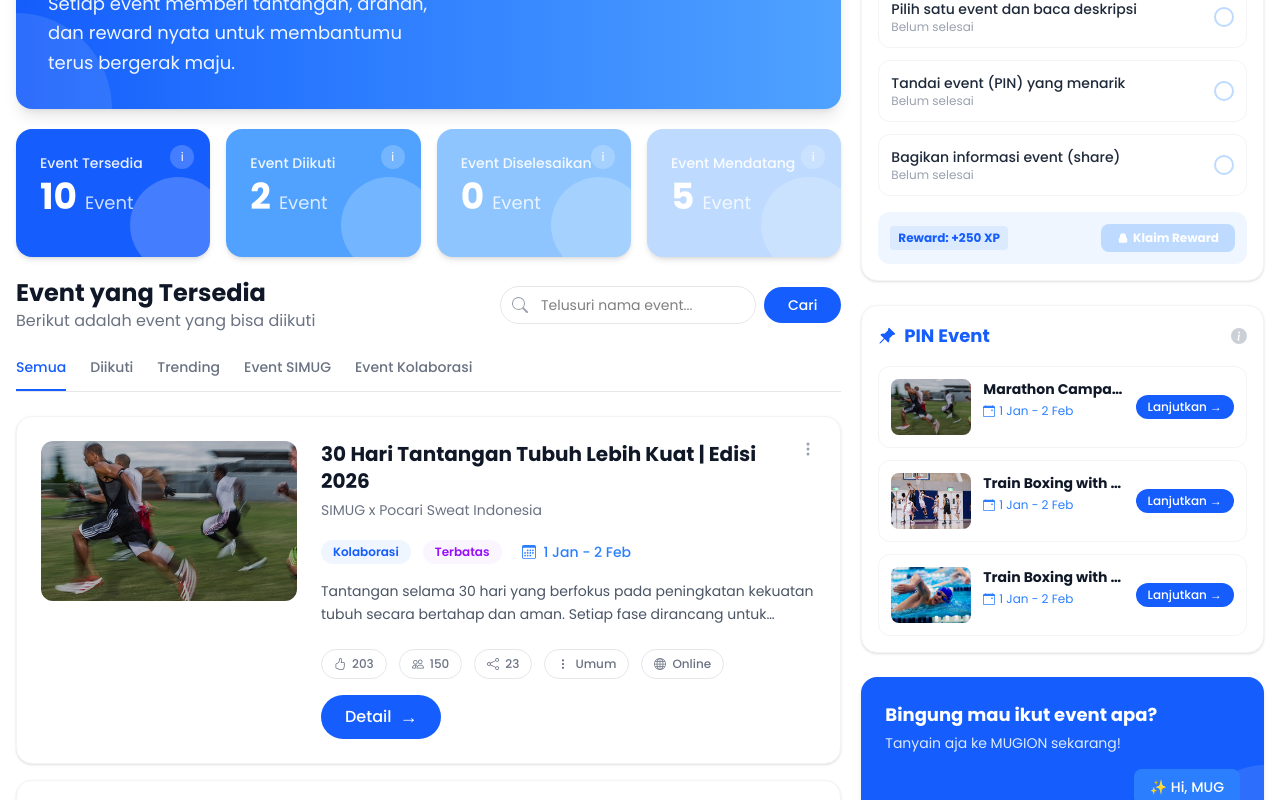
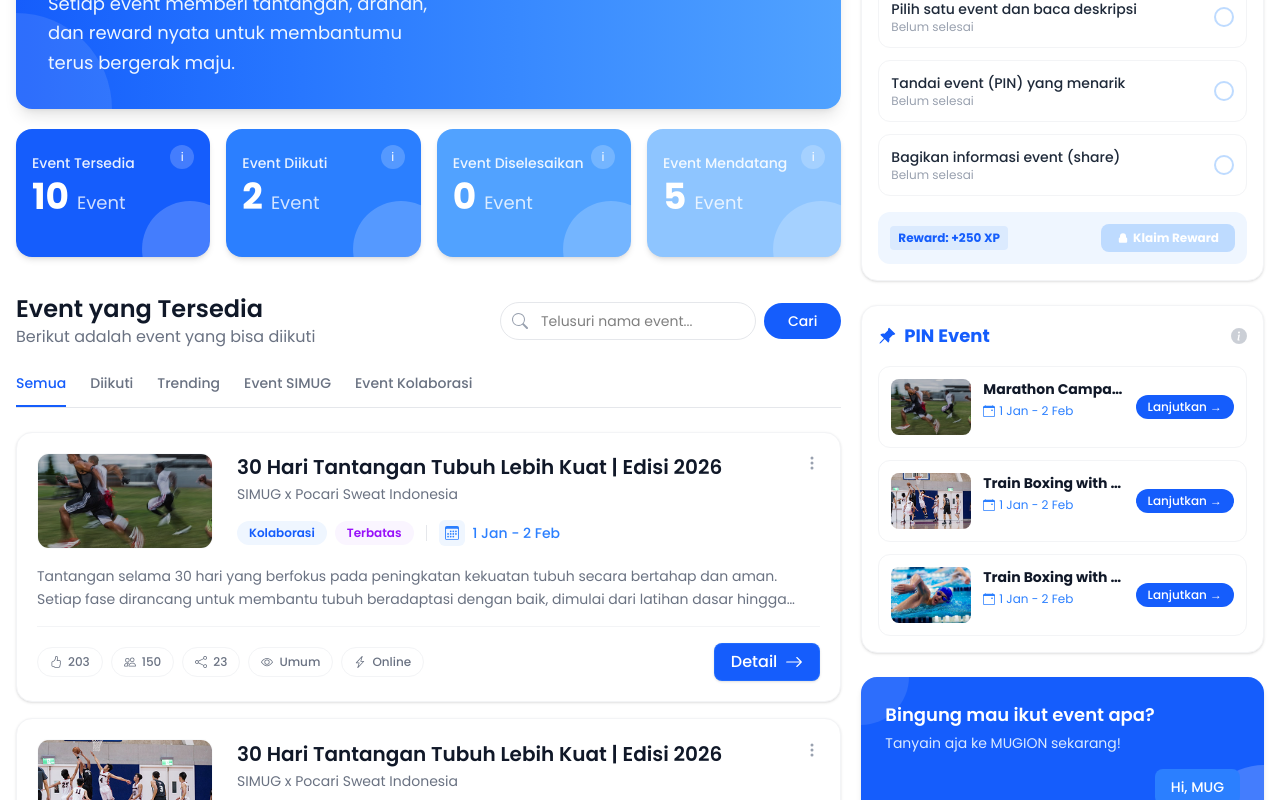
Before and after one commit to iqbalbayuaji/SiMug, a React (Vite) app: page /events in a window 1280 px wide. Shown: the part 260-1060 px from the top of the page. Built offline with nearby package versions, Linux system fonts and the light colour scheme; no server answers.

Commit message:
[+] Events Responsive

```diff
--- a/src/components/events/EventBanner.jsx
+++ b/src/components/events/EventBanner.jsx
@@ -2,18 +2,18 @@ import React from 'react';
 
 const EventBanner = () => {
     return (
-        <div className="bg-gradient-to-r from-blue-600 to-blue-400 rounded-2xl p-8 text-white mb-5 relative overflow-hidden shadow-lg">
+        <div className="bg-gradient-to-r from-blue-600 to-blue-400 rounded-2xl p-5 lg:p-8 text-white mb-5 relative overflow-hidden shadow-lg">
             {/* Background Decorative Circles */}
             <div className="absolute top-0 right-0 w-64 h-64 bg-white opacity-10 rounded-full translate-x-1/2 -translate-y-1/2"></div>
             <div className="absolute bottom-0 left-0 w-48 h-48 bg-white opacity-10 rounded-full -translate-x-1/2 translate-y-1/2"></div>
 
             <div className="relative z-10 max-w-2xl">
-                <h1 className="text-3xl font-bold mb-4">
+                <h1 className="lg:text-3xl text-xl font-semibold lg:font-bold mb-4">
                     Ikut Event, Buktikan Kemampuan,
                     <br />
                     dan Dapatkan Reward!
                 </h1>
-                <p className="text-blue-50 text-lg leading-relaxed">
+                <p className="text-blue-50 lg:text-lg text-sm leading-relaxed">
                     Setiap event memberi tantangan, arahan,
                     <br />
                     dan reward nyata untuk membantumu
--- a/src/components/events/EventCard.jsx
+++ b/src/components/events/EventCard.jsx
@@ -1,8 +1,17 @@
 import React from 'react';
-import { BsHandThumbsUp, BsPeople, BsShare, BsGeoAlt, BsGlobe, BsThreeDotsVertical, BsCalendar3 } from 'react-icons/bs';
+import {
+    BsHandThumbsUp,
+    BsPeople,
+    BsShare,
+    BsGeoAlt,
+    BsThreeDotsVertical,
+    BsCalendar3,
+    BsEye,
+    BsLightningCharge,
+    BsArrowRight
+} from 'react-icons/bs';
 
 const EventCard = ({ event }) => {
-    // Default data if not provided
     const {
         title = "30 Hari Tantangan Tubuh Lebih Kuat | Edisi 2026",
         sponsor = "SIMUG x Pocari Sweat Indonesia",
@@ -11,72 +20,84 @@ const EventCard = ({ event }) => {
         description = "Tantangan selama 30 hari yang berfokus pada peningkatan kekuatan tubuh secara bertahap dan aman. Setiap fase dirancang untuk membantu tubuh beradaptasi dengan baik...",
         tags = ["Kolaborasi", "Terbatas"],
         stats = { likes: 203, participants: 150, shares: 23 },
-        type = "Online", // or "Offline"
+        type = "Online",
         category = "Umum"
     } = event || {};
 
     return (
-        <div className="bg-white border border-gray-100 rounded-2xl p-6 mb-4 shadow-sm hover:shadow-md transition-shadow">
-            <div className="flex flex-col md:flex-row gap-6">
+        <div className="bg-white border border-gray-100 rounded-2xl p-4 sm:p-5 mb-4 shadow-sm hover:shadow-md transition-shadow">
+            {/* Top Row: Image and Header Info */}
+            <div className="flex flex-col sm:flex-row gap-4 sm:gap-6 mb-4 items-start sm:items-center">
                 {/* Image */}
-                <div className="w-full md:w-64 h-40 shrink-0 rounded-xl overflow-hidden bg-gray-200">
-                    {image ? <img src={image} alt={title} className="w-full h-full object-cover" /> : <div className="w-full h-full bg-gray-200 flex items-center justify-center text-gray-400">Image</div>}
+                <div className="w-full sm:w-44 h-48 sm:h-24 shrink-0 rounded-xl overflow-hidden bg-gray-100 border border-gray-50">
+                    <img src={image} alt={title} className="w-full h-full object-cover" />
                 </div>
 
-                {/* Content */}
-                <div className="flex-1">
-                    <div className="flex justify-between items-start mb-2">
-                        <div>
-                            <h3 className="text-xl font-bold text-gray-900 mb-1 leading-snug">{title}</h3>
-                            <p className="text-gray-500 text-sm mb-3">{sponsor}</p>
-                        </div>
-                        <button className="text-gray-400 hover:text-gray-600">
+                {/* Header Info */}
+                <div className="flex-1 min-w-0 w-full">
+                    <div className="flex justify-between items-start">
+                        <h3 className="text-lg sm:text-xl font-semibold text-gray-900 mb-1 leading-tight line-clamp-1">{title}</h3>
+                        <button className="text-gray-400 hover:text-gray-600 shrink-0 ml-4">
                             <BsThreeDotsVertical />
                         </button>
                     </div>
+                    <p className="text-gray-500 text-sm mb-3 sm:mb-4">{sponsor}</p>
 
-                    {/* Tags & Date */}
-                    <div className="flex flex-wrap items-center gap-3 mb-4">
+                    {/* Tags & Date Row */}
+                    <div className="flex flex-wrap items-center px-1 lg:px-0 justify-between sm:justify-start gap-2 w-full">
+                        <div className="flex flex-wrap gap-2">
                             {tags.map((tag, i) => (
-                            <span key={i} className={`px-3 py-1 text-xs font-semibold rounded-full ${tag === 'Kolaborasi' ? 'bg-blue-50 text-blue-600' : 'bg-purple-50 text-purple-600'}`}>
+                                <span
+                                    key={i}
+                                    className={`px-3 py-1 text-xs font-semibold rounded-full ${tag === 'Kolaborasi' ? 'bg-blue-50 text-blue-600' : 'bg-purple-50 text-purple-600'
+                                        }`}
+                                >
                                     {tag}
                                 </span>
                             ))}
-                        <div className="flex items-center text-blue-500 text-sm font-medium ml-2">
-                            <BsCalendar3 className="mr-2" />
-                            {date}
+                        </div>
+                        <div className="hidden sm:block h-4 w-px bg-gray-200 mx-1"></div>
+                        <div className="flex items-center text-blue-500 text-sm font-medium gap-2">
+                            <div className="hidden lg:block bg-blue-50 p-1.5 rounded-md text-blue-500">
+                                <BsCalendar3 size={14} />
+                            </div>
+                            <span>{date}</span>
+                        </div>
+                    </div>
                 </div>
             </div>
 
-                    <p className="text-gray-600 text-sm mb-6 leading-relaxed line-clamp-2">
+            {/* Middle Row: Description */}
+            <p className="text-gray-500 text-sm leading-relaxed line-clamp-2">
                 {description}
             </p>
 
-                    {/* Footer Stats & Action */}
-                    <div className="flex flex-wrap justify-between items-end gap-4">
-                        <div className="flex items-center gap-3">
-                            <div className="flex items-center gap-1.5 px-3 py-1.5 border border-gray-200 rounded-full text-gray-500 text-xs font-medium">
+            {/* Separator */}
+            <div className="border-t border-gray-100 my-4"></div>
+
+            {/* Bottom Row: Stats and Action */}
+            <div className="flex flex-col sm:flex-row items-stretch sm:items-center justify-between gap-4">
+                <div className="flex items-center flex-wrap gap-2">
+                    <div className="flex items-center gap-1.5 px-3 py-1.5 border border-gray-100 rounded-full text-gray-500 text-xs font-medium bg-white">
                         <BsHandThumbsUp /> {stats.likes}
                     </div>
-                            <div className="flex items-center gap-1.5 px-3 py-1.5 border border-gray-200 rounded-full text-gray-500 text-xs font-medium">
+                    <div className="flex items-center gap-1.5 px-3 py-1.5 border border-gray-100 rounded-full text-gray-500 text-xs font-medium bg-white">
                         <BsPeople /> {stats.participants}
                     </div>
-                            <div className="flex items-center gap-1.5 px-3 py-1.5 border border-gray-200 rounded-full text-gray-500 text-xs font-medium">
+                    <div className="flex items-center gap-1.5 px-3 py-1.5 border border-gray-100 rounded-full text-gray-500 text-xs font-medium bg-white">
                         <BsShare /> {stats.shares}
                     </div>
-                            <div className="flex items-center gap-1.5 px-3 py-1.5 border border-gray-200 rounded-full text-gray-500 text-xs font-medium">
-                                <BsThreeDotsVertical /> {category}
+                    <div className="flex items-center gap-1.5 px-3 py-1.5 border border-gray-100 rounded-full text-gray-500 text-xs font-medium bg-white">
+                        <BsEye /> {category}
                     </div>
-                            <div className="flex items-center gap-1.5 px-3 py-1.5 border border-gray-200 rounded-full text-gray-500 text-xs font-medium">
-                                {type === 'Online' ? <BsGlobe /> : <BsGeoAlt />} {type}
+                    <div className="flex items-center gap-1.5 px-3 py-1.5 border border-gray-100 rounded-full text-gray-500 text-xs font-medium bg-white">
+                        {type === 'Online' ? <BsLightningCharge /> : <BsGeoAlt />} {type}
                     </div>
                 </div>
 
-                        <button className="bg-blue-600 hover:bg-blue-700 text-white px-6 py-2 rounded-full font-medium transition-colors flex items-center gap-2">
-                            Detail <span className="text-lg">→</span>
+                <button className="cursor-pointer bg-blue-600 hover:bg-blue-600 text-white px-4 py-1.5 rounded-lg font-medium transition-all flex justify-center items-center gap-2 shadow-sm border border-blue-400/20 w-full sm:w-auto">
+                    Detail <BsArrowRight size={18} />
                 </button>
-                    </div>
-                </div>
             </div>
         </div>
     );
--- a/src/components/events/EventList.jsx
+++ b/src/components/events/EventList.jsx
@@ -1,11 +1,25 @@
-import React, { useState } from 'react';
-import { BsSearch } from 'react-icons/bs';
+import React, { useState, useEffect } from 'react';
+import { BsSearch, BsPinAngleFill, BsX } from 'react-icons/bs';
 import EventCard from './EventCard';
+import PinEvent from './PinEvent';
 import Event1 from '../../assets/images/event1.png';
 import Event2 from '../../assets/images/event2.png';
 
 const EventList = () => {
     const [activeTab, setActiveTab] = useState('Semua');
+    const [showPinPopup, setShowPinPopup] = useState(false);
+
+    // Prevent scrolling when popup is open
+    useEffect(() => {
+        if (showPinPopup) {
+            document.body.style.overflow = 'hidden';
+        } else {
+            document.body.style.overflow = 'unset';
+        }
+        return () => {
+            document.body.style.overflow = 'unset';
+        };
+    }, [showPinPopup]);
 
     const tabs = ['Semua', 'Diikuti', 'Trending', 'Event SIMUG', 'Event Kolaborasi'];
 
@@ -14,9 +28,9 @@ const EventList = () => {
             id: 1,
             title: "30 Hari Tantangan Tubuh Lebih Kuat | Edisi 2026",
             sponsor: "SIMUG x Pocari Sweat Indonesia",
-            image: Event1, // Placeholder
+            image: Event1,
             date: "1 Jan - 2 Feb",
-            description: "Tantangan selama 30 hari yang berfokus pada peningkatan kekuatan tubuh secara bertahap dan aman. Setiap fase dirancang untuk membantu tubuh beradaptasi dengan baik...",
+            description: "Tantangan selama 30 hari yang berfokus pada peningkatan kekuatan tubuh secara bertahap dan aman. Setiap fase dirancang untuk membantu tubuh beradaptasi dengan baik, dimulai dari latihan dasar hingga kombinasi gerakan yang lebih menantang. Event ini cocok bagi kamu yang ingin membangun kekuatan...",
             tags: ["Kolaborasi", "Terbatas"],
             stats: { likes: 203, participants: 150, shares: 23 },
             type: "Online",
@@ -26,7 +40,7 @@ const EventList = () => {
             id: 2,
             title: "30 Hari Tantangan Tubuh Lebih Kuat | Edisi 2026",
             sponsor: "SIMUG x Pocari Sweat Indonesia",
-            image: Event2, // Placeholder
+            image: Event2,
             date: "1 Jan - 2 Feb",
             description: "Tantangan selama 30 hari yang berfokus pada peningkatan kekuatan tubuh secara bertahap dan aman...",
             tags: ["Kolaborasi", "Terbatas"],
@@ -39,11 +53,20 @@ const EventList = () => {
     return (
         <div className="bg-white rounded-2xl p-0">
             <div className="flex flex-col md:flex-row justify-between items-start md:items-center mb-6 gap-4">
-                <div>
-                    <h2 className="text-2xl font-bold text-gray-900">Event yang Tersedia</h2>
-                    <p className="text-gray-500">Berikut adalah event yang bisa diikuti</p>
+                <div className="flex justify-between items-start w-full md:w-auto md:block">
+                    <div>
+                        <h2 className="text-2xl font-semibold text-gray-900">Event yang Tersedia</h2>
+                        <p className="text-gray-500">Berikut adalah event yang bisa diikuti</p>
+                    </div>
+                    <div className="md:hidden">
+                        <button
+                            onClick={() => setShowPinPopup(true)}
+                            className="cursor-pointer bg-white border border-gray-200 p-3 rounded-full text-blue-600 shadow-sm active:scale-95 transition-transform"
+                        >
+                            <BsPinAngleFill size={20} />
+                        </button>
+                    </div>
                 </div>
-
                 <div className="flex items-center gap-2 w-full md:w-auto">
                     <div className="relative w-full md:w-64">
                         <BsSearch className="absolute left-3 top-1/2 -translate-y-1/2 text-gray-400" />
@@ -53,7 +76,7 @@ const EventList = () => {
                             className="w-full pl-10 pr-4 py-2 border border-gray-200 rounded-full focus:outline-none focus:ring-2 focus:ring-blue-500 text-sm"
                         />
                     </div>
-                    <button className="bg-blue-600 text-white px-6 py-2 rounded-full text-sm font-medium hover:bg-blue-700 transition-colors">
+                    <button className="cursor-pointer bg-blue-600 text-white px-6 py-2 rounded-full text-sm font-medium hover:bg-blue-700 transition-colors">
                         Cari
                     </button>
                 </div>
@@ -66,7 +89,7 @@ const EventList = () => {
                         <button
                             key={tab}
                             onClick={() => setActiveTab(tab)}
-                            className={`pb-3 text-sm font-medium transition-colors border-b-2 ${activeTab === tab
+                            className={`cursor-pointer pb-3 text-sm font-medium transition-colors border-b-2 ${activeTab === tab
                                 ? 'border-blue-600 text-blue-600'
                                 : 'border-transparent text-gray-500 hover:text-gray-700 hover:border-gray-300'
                                 }`}
@@ -83,6 +106,15 @@ const EventList = () => {
                     <EventCard key={event.id} event={event} />
                 ))}
             </div>
+
+            {/* Mobile Pin Popup */}
+            {showPinPopup && (
+                <div className="fixed inset-0 bg-black/50 z-50 flex items-center justify-center p-4 md:hidden animate-fade-in" onClick={() => setShowPinPopup(false)}>
+                    <div className="w-full max-w-sm relative animate-slide-up" onClick={e => e.stopPropagation()}>
+                        <PinEvent className="shadow-2xl !mb-0" onClose={() => setShowPinPopup(false)} />
+                    </div>
+                </div>
+            )}
         </div>
     );
 };
--- a/src/components/events/EventSidebar.jsx
+++ b/src/components/events/EventSidebar.jsx
@@ -1,8 +1,7 @@
-import React from 'react';
 import { BsInfoCircleFill, BsPinAngleFill, BsCalendarEvent, BsArrowRight } from 'react-icons/bs';
-import Event1 from '../../assets/images/event1.png';
-import Event2 from '../../assets/images/event2.png';
-import Event3 from '../../assets/images/event3.png';
+import { motion } from 'framer-motion';
+import PinEvent from './PinEvent';
+
 
 const DailyGrind = () => {
     const tasks = [
@@ -49,54 +48,27 @@ const DailyGrind = () => {
     );
 };
 
-const PinEventItem = ({ image, title, date }) => (
-    <div className="flex gap-3 bg-white border border-gray-100 p-3 rounded-xl hover:shadow-sm transition-shadow">
-        <div className="w-20 h-14 bg-gray-200 rounded-lg overflow-hidden shrink-0">
-            {image ? <img src={image} alt={title} className="w-full h-full object-cover" /> : <div className="w-full h-full bg-gray-300"></div>}
-        </div>
-        <div className="flex-1 min-w-0">
-            <h4 className="text-sm font-bold text-gray-900 truncate">{title}</h4>
-            <div className="flex items-center text-xs text-blue-500 mt-1">
-                <BsCalendarEvent className="mr-1" />
-                {date}
-            </div>
-        </div>
-        <button className="bg-blue-600 text-white text-xs font-medium px-3 py-1 rounded-full h-fit self-center">
-            Lanjutkan →
-        </button>
-    </div>
-);
 
-const PinEvent = () => {
-    return (
-        <div className="bg-white border border-gray-100 rounded-2xl p-4 mb-6 shadow-sm">
-            <div className="flex justify-between items-center mb-4 text-blue-600">
-                <div className="flex items-center gap-2 font-bold text-lg">
-                    <BsPinAngleFill /> PIN Event
-                </div>
-                <BsInfoCircleFill className="opacity-50 text-gray-400" />
-            </div>
-            <div className="space-y-3">
-                <PinEventItem title="Marathon Campaign Kota..." date="1 Jan - 2 Feb" image={Event1} />
-                <PinEventItem title="Train Boxing with Coach..." date="1 Jan - 2 Feb" image={Event2} />
-                <PinEventItem title="Train Boxing with Coach..." date="1 Jan - 2 Feb" image={Event3} />
-            </div>
-        </div>
-    );
-};
+
 
 const EventPromo = () => {
     return (
-        <div className="bg-blue-600 rounded-2xl p-6 text-white relative overflow-hidden shadow-md">
-            <div className="absolute right-0 bottom-0 w-32 h-32 bg-white opacity-10 rounded-full translate-x-1/2 translate-y-1/2"></div>
+        <motion.div
+            whileHover={{ y: -3, scale: 1.00 }}
+            transition={{ type: "spring", stiffness: 300, damping: 20 }}
+            className="cursor-pointer bg-blue-600 rounded-2xl p-6 text-white relative overflow-hidden shadow-md group"
+        >
+            <div className="absolute left-0 top-0 w-24 h-24 bg-white opacity-10 rounded-full -translate-x-1/2 -translate-y-1/2 transition-transform duration-300 group-hover:scale-130"></div>
+            <div className="absolute right-0 bottom-0 w-32 h-32 bg-white opacity-20 rounded-full translate-x-1/2 translate-y-1/2 transition-transform duration-300 group-hover:scale-130"></div>
+
             <div className="relative z-10">
-                <h3 className="text-lg font-bold mb-1">Bingung mau ikut event apa?</h3>
+                <h3 className="text-lg font-semibold mb-1">Bingung mau ikut event apa?</h3>
                 <p className="text-blue-100 text-sm mb-4">Tanyain aja ke MUGION sekarang!</p>
-                <button className="bg-blue-500 hover:bg-blue-400 text-white px-4 py-2 rounded-lg text-sm font-medium flex items-center gap-2 transition-colors w-fit ml-auto">
-                    ✨ Hi, MUG
+                <button className="cursor-pointer bg-blue-500 hover:bg-blue-400 text-white px-4 py-2 rounded-lg text-sm font-medium flex items-center gap-2 transition-colors w-fit ml-auto">
+                    Hi, MUG
                 </button>
             </div>
-        </div>
+        </motion.div>
     );
 };
 
--- a/src/components/events/EventStats.jsx
+++ b/src/components/events/EventStats.jsx
@@ -3,16 +3,16 @@ import { BsCalendarEvent, BsCheckCircleFill, BsClockHistory, BsGraphUp } from 'r
 
 const StatCard = ({ title, count, icon: Icon, colorClass }) => {
     return (
-        <div className={`rounded-2xl p-6 text-white relative overflow-hidden h-32 flex flex-col justify-between shadow-md ${colorClass}`}>
+        <div className={`snap-center flex-shrink-0 w-[50%] md:w-full h-25 md:h-32 rounded-2xl lg:py-6 py-4 px-4 text-white relative overflow-hidden flex flex-col justify-between shadow-md ${colorClass}`}>
             {/* Decorative circle */}
-            <div className="absolute -right-4 -bottom-4 w-24 h-24 bg-white opacity-20 rounded-full"></div>
-            <div className="absolute top-4 right-4 w-6 h-6 bg-white/20 rounded-full flex items-center justify-center">
+            <div className="absolute lg:-right-7 lg:-bottom-10 -right-9 -bottom-11 w-24 h-24 bg-white opacity-20 rounded-full"></div>
+            <div className="hidden lg:flex absolute top-4 right-4 w-6 h-6 bg-white/20 rounded-full flex items-center justify-center">
                 <span className="text-white text-xs font-serif">i</span>
             </div>
 
             <div className="relative z-10">
-                <h3 className="text-sm font-medium mb-1 opacity-90">{title}</h3>
-                <div className="text-4xl font-bold flex items-baseline gap-2">
+                <h3 className="text-sm font-medium lg:mb-1 mb-3 opacity-90">{title}</h3>
+                <div className="lg:text-4xl text-2xl font-semibold lg:font-bold flex items-baseline gap-2">
                     {count}
                     <span className="text-lg font-normal opacity-80">Event</span>
                 </div>
@@ -26,27 +26,27 @@ const EventStats = () => {
         {
             title: 'Event Tersedia',
             count: 10,
-            colorClass: 'bg-blue-600', // Approximate color
+            colorClass: 'bg-blue-600',
         },
         {
             title: 'Event Diikuti',
             count: 2,
-            colorClass: 'bg-blue-400', // Lighter blue
+            colorClass: 'bg-blue-500',
         },
         {
             title: 'Event Diselesaikan',
             count: 0,
-            colorClass: 'bg-blue-300', // Even lighter
+            colorClass: 'bg-blue-400',
         },
         {
             title: 'Event Mendatang',
             count: 5,
-            colorClass: 'bg-blue-200', // Lightest
+            colorClass: 'bg-blue-300',
         },
     ];
 
     return (
-        <div className="grid grid-cols-1 md:grid-cols-2 lg:grid-cols-4 gap-4 mb-5">
+        <div className="flex overflow-x-auto lg:pb-4 gap-4 snap-x snap-mandatory scrollbar-hide md:grid md:grid-cols-2 lg:grid-cols-4 md:overflow-visible md:pb-0 mb-5">
             {stats.map((stat, index) => (
                 <StatCard key={index} {...stat} />
             ))}
--- /dev/null
+++ b/src/components/events/PinEvent.jsx
@@ -0,0 +1,52 @@
+import React from 'react';
+import { BsInfoCircleFill, BsPinAngleFill, BsCalendarEvent, BsX } from 'react-icons/bs';
+import Event1 from '../../assets/images/event1.png';
+import Event2 from '../../assets/images/event2.png';
+import Event3 from '../../assets/images/event3.png';
+
+const PinEventItem = ({ image, title, date }) => (
+    <div className="flex gap-3 bg-white border border-gray-100 p-3 rounded-xl hover:shadow-sm transition-shadow">
+        <div className="w-20 h-14 bg-gray-200 rounded-lg overflow-hidden shrink-0">
+            {image ? <img src={image} alt={title} className="w-full h-full object-cover" /> : <div className="w-full h-full bg-gray-300"></div>}
+        </div>
+        <div className="flex-1 min-w-0">
+            <h4 className="text-sm font-bold text-gray-900 truncate">{title}</h4>
+            <div className="flex items-center text-xs text-blue-500 mt-1">
+                <BsCalendarEvent className="mr-1" />
+                {date}
+            </div>
+        </div>
+        <button className="cursor-pointer bg-blue-600 text-white text-xs font-medium px-3 py-1 rounded-full h-fit self-center">
+            Lanjutkan →
+        </button>
+    </div>
+);
+
+const PinEvent = ({ className = "", onClose }) => {
+    return (
+        <div className={`bg-white border border-gray-100 rounded-2xl p-4 mb-6 shadow-sm ${className}`}>
+            <div className="flex justify-between items-center mb-4 text-blue-600">
+                <div className="flex items-center gap-2 font-bold text-lg">
+                    <BsPinAngleFill /> PIN Event
+                </div>
+                {onClose ? (
+                    <button
+                        onClick={onClose}
+                        className="p-1 rounded-full hover:bg-gray-100 text-gray-400 hover:text-gray-600 transition-colors"
+                    >
+                        <BsX size={27} />
+                    </button>
+                ) : (
+                    <BsInfoCircleFill className="opacity-50 text-gray-400" />
+                )}
+            </div>
+            <div className="space-y-3">
+                <PinEventItem title="Marathon Campaign Kota..." date="1 Jan - 2 Feb" image={Event1} />
+                <PinEventItem title="Train Boxing with Coach..." date="1 Jan - 2 Feb" image={Event2} />
+                <PinEventItem title="Train Boxing with Coach..." date="1 Jan - 2 Feb" image={Event3} />
+            </div>
+        </div>
+    );
+};
+
+export default PinEvent;
```
Lines whose indentation alone changed are shown as unchanged.
